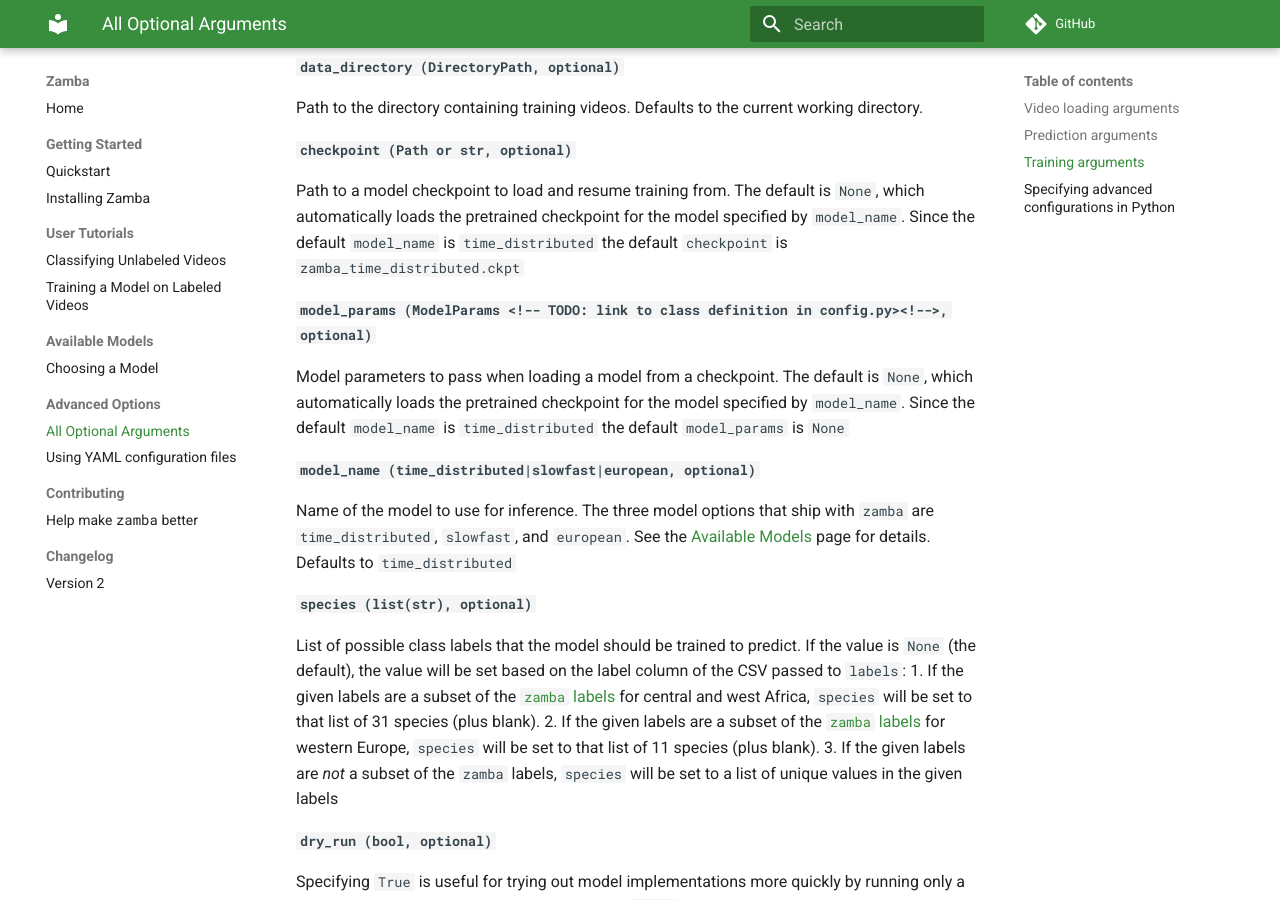
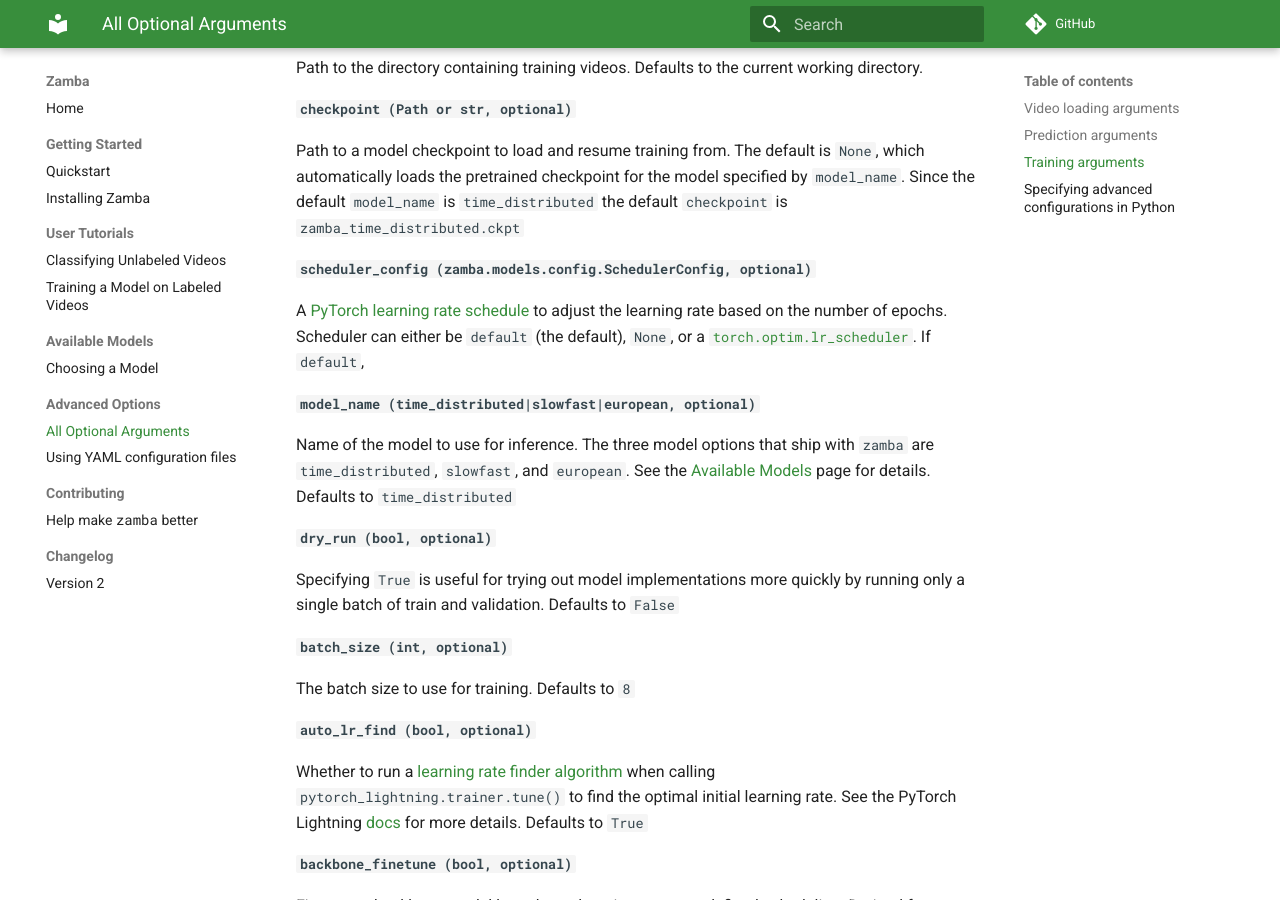
Before and after one commit to drivendataorg/zamba, an MkDocs documentation site: the page built from docs/docs/configurations.md, in a window 1280 px wide and 900 px high, scrolled down 5672 px. Built offline with MkDocs 1.6.1 and Material for MkDocs 9.7.7, drawn with Linux system fonts in a browser that asks for light colours; comment, search, counter and statistics services are not loaded; some of the changed text lies outside the part shown.

Commit message:
Update args

````diff
--- a/docs/docs/configurations.md
+++ b/docs/docs/configurations.md
@@ -88,34 +88,37 @@
 
 class PredictConfig(ZambaBaseModel)
  |  PredictConfig(*, data_directory: pydantic.types.DirectoryPath = PosixPath('/home/ubuntu/zamba-algorithms'),
- file_list: pydantic.types.FilePath = None, checkpoint: pydantic.types.FilePath = None,
+ filepaths: pydantic.types.FilePath = None,
+ checkpoint: pydantic.types.FilePath = None,
  model_name: zamba_algorithms.models.config.ModelEnum = <ModelEnum.time_distributed: 'time_distributed'>,
- species: List[str] = None, gpus: Union[List[int], str, int] = 1,
- num_workers: int = 7, batch_size: int = 8, save: Union[bool, pathlib.Path] = True,
- dry_run: bool = False, proba_threshold: float = None, output_class_names: bool = False,
+ species: List[str] = None,
+ gpus: Union[List[int], str, int] = 1,
+ num_workers: int = 7,
+ batch_size: int = 8,
+ save: Union[bool, pathlib.Path] = True,
+ dry_run: bool = False,
+ proba_threshold: float = None,
+ output_class_names: bool = False,
  weight_download_region: zamba_algorithms.models.utils.RegionEnum = 'us',
- cache_dir: pathlib.Path = None, skip_load_validation: bool = False) -> None
+ cache_dir: pathlib.Path = None,
+ skip_load_validation: bool = False) -> None
 
  ...
 ```
 
-**Either a `data_directory` or a `file_list` must be specified to instantiate `PredictConfig`.** Otherwise the current working directory will be used as the default `data_directory`.
+**Either `data_directory` or `filepaths` must be specified to instantiate `PredictConfig`.** Otherwise the current working directory will be used as the default `data_directory`.
 
 #### `data_directory (DirectoryPath, optional)`
 
 Path to the directory containing training videos. Defaults to the current working directory.
 
-#### `file_list (FilePath, optional)`
+#### `filepaths (FilePath, optional)`
 
 Path to a list of files for classification. Defaults to the files in the current working directory
 
 #### `checkpoint (Path or str, optional)`
 
 Path to a model checkpoint to load and use for inference. The default is `None`, which automatically loads the pretrained checkpoint for the model specified by `model_name`. Since the default `model_name` is `time_distributed` the default `checkpoint` is `zamba_time_distributed.ckpt`
-
-#### `model_params (ModelParams <!-- TODO: link to class definition in config.py><!-->, optional)`
-
-Model parameters to pass when loading a model from a checkpoint. The default is `None`, which automatically loads the pretrained checkpoint for the model specified by `model_name`. Since the default `model_name` is `time_distributed` the default `model_params` is `None`
 
 #### `model_name (time_distributed|slowfast|european, optional)
 
@@ -133,17 +136,13 @@
 
 The number of CPUs to use during training. By default, it will be set to either one less than the number of CPUs in the system, or one if there is only one CPU in the system.
 
-#### `batch-size (int, optional)`
+#### `batch_size (int, optional)`
 
 The batch size to use for inference. Defaults to `8`
 
 #### `save (bool, optional)`
 
-Whether to save out the predictions to a CSV file. Defaults to `True`
-
-#### `save_path (FilePath, optional)`
-
-Full path where the prediction CSV file will be saved. Any needed parent directories will be created. By default, predictions will be saved at `zamba_predictions.csv` in the current working directory.
+Whether to save out the predictions to a CSV file. y default, predictions will be saved at `zamba_predictions.csv` in the current working directory. Defaults to `True`
 
 #### `dry_run (bool, optional)`
 
@@ -187,24 +186,29 @@
  checkpoint: pydantic.types.FilePath = None,
  scheduler_config: Union[str, zamba_algorithms.models.config.SchedulerConfig, NoneType] = 'default',
  model_name: zamba_algorithms.models.config.ModelEnum = <ModelEnum.time_distributed: 'time_distributed'>,
- dry_run: Union[bool, int] = False, batch_size: int = 8, auto_lr_find: bool = True,
+ dry_run: Union[bool, int] = False,
+ batch_size: int = 8,
+ auto_lr_find: bool = True,
  backbone_finetune: bool = False,
  backbone_finetune_params: zamba_algorithms.models.config.BackboneFinetuneConfig =
-          BackboneFinetuneConfig(unfreeze_backbone_at_epoch=15,
-          backbone_initial_ratio_lr=0.01, multiplier=1,
-          pre_train_bn=False, train_bn=False, verbose=True),
- gpus: Union[List[int], str, int] = 1, num_workers: int = 7,
- max_epochs: int = None, early_stopping: bool = True,
+            BackboneFinetuneConfig(unfreeze_backbone_at_epoch=15,
+            backbone_initial_ratio_lr=0.01, multiplier=1,
+            pre_train_bn=False, train_bn=False, verbose=True),
+ gpus: Union[List[int], str, int] = 1,
+ num_workers: int = 7,
+ max_epochs: int = None,
+ early_stopping: bool = True,
  early_stopping_params: zamba_algorithms.models.config.EarlyStoppingConfig =
-          EarlyStoppingConfig(monitor='val_macro_f1', patience=3,
-          verbose=True, mode='max'),
+            EarlyStoppingConfig(monitor='val_macro_f1', patience=3,
+            verbose=True, mode='max'),
  tensorboard_log_dir: str = 'tensorboard_logs',
  weight_download_region: zamba_algorithms.models.utils.RegionEnum = 'us',
  cache_dir: pathlib.Path = None,
  split_proportions: Dict[str, int] = {'train': 3, 'val': 1, 'holdout': 1},
- save_directory: pathlib.Path = None, skip_load_validation: bool = False,
- from_scratch: bool = False, predict_all_zamba_species: bool = True) -> None
-
+ save_directory: pathlib.Path = None,
+ skip_load_validation: bool = False,
+ from_scratch: bool = False,
+ predict_all_zamba_species: bool = True) -> None
  ...
 ```
 
@@ -222,21 +226,13 @@
 
 Path to a model checkpoint to load and resume training from. The default is `None`, which automatically loads the pretrained checkpoint for the model specified by `model_name`. Since the default `model_name` is `time_distributed` the default `checkpoint` is `zamba_time_distributed.ckpt`
 
-#### `model_params (ModelParams <!-- TODO: link to class definition in config.py><!-->, optional)`
+#### `scheduler_config (zamba.models.config.SchedulerConfig, optional)`
 
-Model parameters to pass when loading a model from a checkpoint. The default is `None`, which automatically loads the pretrained checkpoint for the model specified by `model_name`. Since the default `model_name` is `time_distributed` the default `model_params` is `None`
+A [PyTorch learning rate schedule](https://pytorch.org/docs/stable/optim.html#how-to-adjust-learning-rate) to adjust the learning rate based on the number of epochs. Scheduler can either be `default` (the default), `None`, or a [`torch.optim.lr_scheduler`](https://github.com/pytorch/pytorch/blob/master/torch/optim/lr_scheduler.py). If `default`,
 
 #### `model_name (time_distributed|slowfast|european, optional)`
 
 Name of the model to use for inference. The three model options that ship with `zamba` are `time_distributed`, `slowfast`, and `european`. See the [Available Models](models.md) page for details. Defaults to `time_distributed`
-
-#### `species (list(str), optional)`
-
-List of possible class labels that the model should be trained to predict. If the value is `None` (the default), the value will be set based on the label column of the CSV passed to `labels`:
-1. If the given labels are a subset of the [`zamba` labels](models.md#species-classes) for central and west Africa, `species` will be set to that list of 31 species (plus blank).
-2. If the given labels are a subset of the [`zamba` labels](models.md#species-classes) for western Europe, `species` will be set to that list of 11 species (plus blank).
-3. If the given labels are *not* a subset of the `zamba` labels, `species` will be set to a list of unique values in the given labels
-<!-- TODO: does this need to update? should it talk about loading from the checkpoint><!-->
 
 #### `dry_run (bool, optional)`
 
@@ -294,9 +290,21 @@
 
 The proportion of data to use during training, validation, and as a holdout set. Defaults to `{"train": 3, "val": 1, "holdout": 1}`
 
+#### `save_directory (Path, optional)`
+
+Directory in which to save model checkpoint and configuration file. If not specified, will save to a folder called 'zamba_{model_name}' in your working directory.
+
 #### `skip_load_validation (bool, optional)`
 
 By default, before kicking off training `zamba` will iterate through all of the videos in the training data and verify that each can be loaded. Setting `skip_load_verification` to `True` skips this step. Validation can be very time intensive depending on the number of videos. It is recommended to run validation once, but not on future training runs if the videos have not changed. Defaults to `False`
+
+#### `from_scratch (bool, optional)`
+
+Whether to instantiate the model with base weights. This means starting from the imagenet weights for image based models and the Kinetics weights for video models. Only used if labels is not None. Defaults to `False`
+
+#### `predict_all_zamba_species (bool, optional)`
+
+Whether the species outputted by the model should be all zamba species. If you want the model classes to only be the species in your labels file, set to `False`. Only used if labels is not `None`. If either `predict_all_zamba_species` is `False` or the labels contain species that are not in the model, the model head will be replaced. Defaults to `True`.
 
 ## Specifying advanced configurations in Python
 
@@ -336,9 +344,5 @@
     early_stopping_params={
         "patience": 5,
     },
-    model_params={
-        "scheduler": "MultiStepLR",
-        "scheduler_params": {"milestones": [3], "gamma": 0.5, "verbose": True},
-    },
 )
 ```
````
Also changed, not shown: docs/docs/predict-tutorial.md (+2 -2 lines), docs/docs/yaml-config.md (+2 -2 lines).
